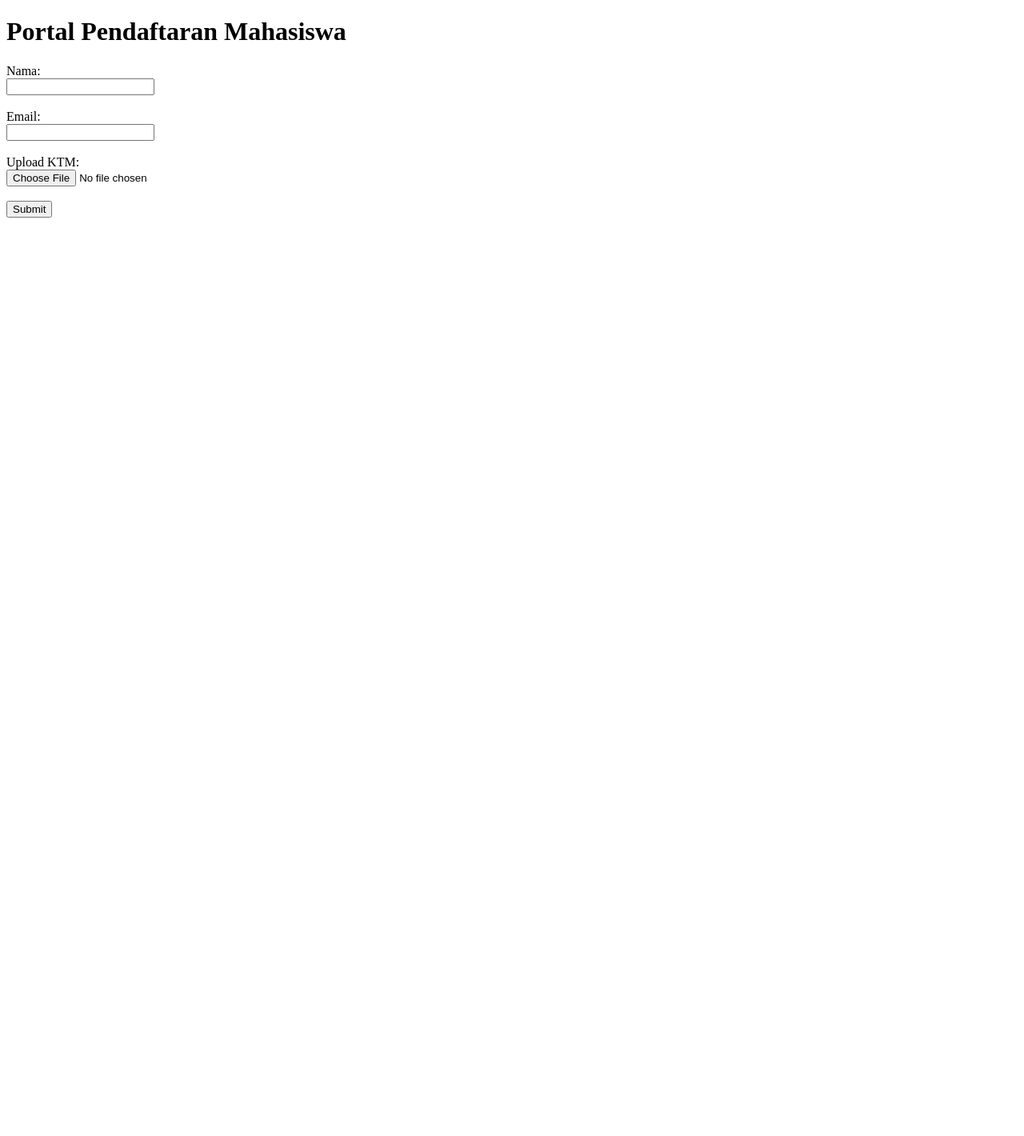
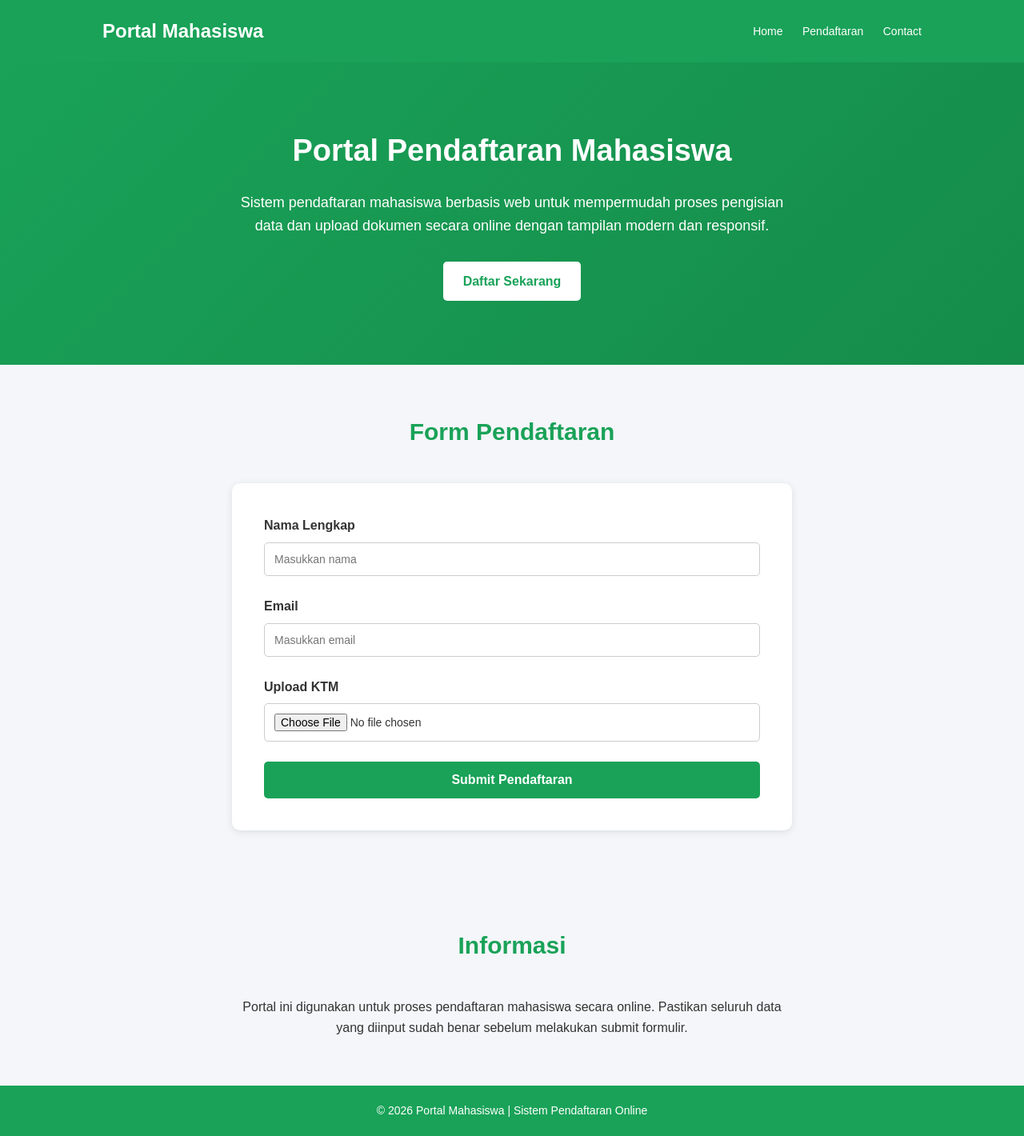
Before and after one commit to nflasidiq/modul5_cloud, a website: page public/index.html in a window 1280 px wide. Shown: the whole page at 80% size. Before the commit the page ends 800 px from the top, so only its background shows below. Drawn offline with Linux system fonts and the light colour scheme.

Commit message:
update website

```diff
--- a/public/index.html
+++ b/public/index.html
@@ -1,22 +1,214 @@
 <!doctype html>
-<html>
+<html lang="id">
   <head>
+    <meta charset="UTF-8" />
+    <meta name="viewport" content="width=device-width, initial-scale=1.0" />
     <title>Portal Mahasiswa</title>
+
+    <style>
+      * {
+        margin: 0;
+        padding: 0;
+        box-sizing: border-box;
+        font-family: Arial, Helvetica, sans-serif;
+      }
+
+      body {
+        background-color: #f4f6f9;
+        color: #333;
+        line-height: 1.6;
+      }
+
+      header {
+        background: #19a258;
+        color: white;
+        padding: 20px 10%;
+        display: flex;
+        justify-content: space-between;
+        align-items: center;
+      }
+
+      header h1 {
+        font-size: 24px;
+      }
+
+      nav a {
+        color: white;
+        text-decoration: none;
+        margin-left: 20px;
+        font-size: 14px;
+      }
+
+      .hero {
+        background: linear-gradient(135deg, #19a258, #158c4a);
+        color: white;
+        text-align: center;
+        padding: 80px 10%;
+      }
+
+      .hero h2 {
+        font-size: 38px;
+        margin-bottom: 20px;
+      }
+
+      .hero p {
+        max-width: 700px;
+        margin: 0 auto 30px;
+        font-size: 18px;
+      }
+
+      .btn {
+        display: inline-block;
+        padding: 12px 25px;
+        background: white;
+        color: #19a258;
+        text-decoration: none;
+        border-radius: 5px;
+        font-weight: bold;
+      }
+
+      section {
+        padding: 60px 10%;
+      }
+
+      section h3 {
+        text-align: center;
+        margin-bottom: 40px;
+        font-size: 30px;
+        color: #19a258;
+      }
+
+      .form-container {
+        max-width: 700px;
+        margin: auto;
+        background: white;
+        padding: 40px;
+        border-radius: 10px;
+        box-shadow: 0 2px 10px rgba(0, 0, 0, 0.1);
+      }
+
+      .form-group {
+        margin-bottom: 25px;
+      }
+
+      .form-group label {
+        display: block;
+        margin-bottom: 8px;
+        font-weight: bold;
+      }
+
+      .form-group input {
+        width: 100%;
+        padding: 12px;
+        border: 1px solid #ccc;
+        border-radius: 5px;
+        font-size: 14px;
+      }
+
+      .submit-btn {
+        width: 100%;
+        padding: 14px;
+        background: #19a258;
+        color: white;
+        border: none;
+        border-radius: 5px;
+        font-size: 16px;
+        font-weight: bold;
+        cursor: pointer;
+        transition: 0.3s;
+      }
+
+      .submit-btn:hover {
+        background: #158c4a;
+      }
+
+      footer {
+        background: #19a258;
+        color: white;
+        text-align: center;
+        padding: 20px;
+        font-size: 14px;
+      }
+
+      @media (max-width: 768px) {
+        header {
+          flex-direction: column;
+          gap: 10px;
+        }
+
+        .hero h2 {
+          font-size: 28px;
+        }
+
+        .hero p {
+          font-size: 16px;
+        }
+
+        .form-container {
+          padding: 25px;
+        }
+      }
+    </style>
   </head>
+
   <body>
-    <h1>Portal Pendaftaran Mahasiswa</h1>
+    <header>
+      <h1>Portal Mahasiswa</h1>
 
-    <form action="/submit" method="POST" enctype="multipart/form-data">
-      <label>Nama:</label><br />
-      <input type="text" name="nama" /><br /><br />
+      <nav>
+        <a href="#home">Home</a>
+        <a href="#form">Pendaftaran</a>
+        <a href="#contact">Contact</a>
+      </nav>
+    </header>
 
-      <label>Email:</label><br />
-      <input type="email" name="email" /><br /><br />
+    <section class="hero" id="home">
+      <h2>Portal Pendaftaran Mahasiswa</h2>
 
-      <label>Upload KTM:</label><br />
-      <input type="file" name="file" /><br /><br />
+      <p>
+        Sistem pendaftaran mahasiswa berbasis web untuk mempermudah proses
+        pengisian data dan upload dokumen secara online dengan tampilan modern
+        dan responsif.
+      </p>
 
-      <button type="submit">Submit</button>
-    </form>
+      <a href="#form" class="btn">Daftar Sekarang</a>
+    </section>
+
+    <section id="form">
+      <h3>Form Pendaftaran</h3>
+
+      <div class="form-container">
+        <form action="/submit" method="POST" enctype="multipart/form-data">
+          <div class="form-group">
+            <label>Nama Lengkap</label>
+            <input type="text" name="nama" placeholder="Masukkan nama" />
+          </div>
+
+          <div class="form-group">
+            <label>Email</label>
+            <input type="email" name="email" placeholder="Masukkan email" />
+          </div>
+
+          <div class="form-group">
+            <label>Upload KTM</label>
+            <input type="file" name="file" />
+          </div>
+
+          <button type="submit" class="submit-btn">Submit Pendaftaran</button>
+        </form>
+      </div>
+    </section>
+
+    <section id="contact">
+      <h3>Informasi</h3>
+
+      <p style="text-align: center; max-width: 700px; margin: auto">
+        Portal ini digunakan untuk proses pendaftaran mahasiswa secara online.
+        Pastikan seluruh data yang diinput sudah benar sebelum melakukan submit
+        formulir.
+      </p>
+    </section>
+
+    <footer>&copy; 2026 Portal Mahasiswa | Sistem Pendaftaran Online</footer>
   </body>
 </html>
```
